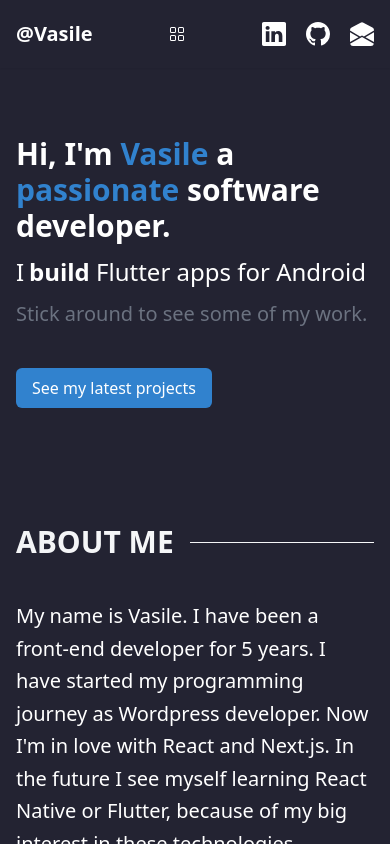
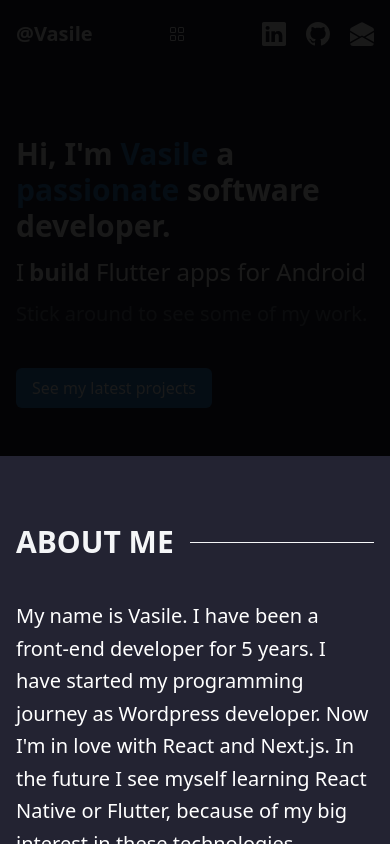
Before and after one commit to Infvyr/nextjs-portfolio, a Next.js app: page / in a window 390 px wide. Both pictures are taken after a click on the button "Open menu". Shown: the top 844 px of the page. Built offline with nearby package versions, Linux system fonts and the light colour scheme; no server answers.

Commit message:
uninstall headlessui package

```diff
--- a/components/MobileMenu.jsx
+++ b/components/MobileMenu.jsx
@@ -1,7 +1,6 @@
 "use client";
 
 import { useState } from "react";
-import { Dialog } from "@headlessui/react";
 import { BsGrid } from "react-icons/bs";
 import { ConnectMedia, Menu } from "components";
 import {
@@ -37,20 +36,14 @@ export function MobileMenu() {
 			</m.button>
 
 			<AnimatePresence>
-				{open && (
-					<Dialog
-						as={m.div}
-						open={isOpen}
-						onClose={() => null}
+				{isOpen && (
+					<m.div
 						className={`bg-black/90 fixed left-0 right-0 top-[${menuMobileHeight}] min-h-screen z-50`}
 						initial={initialMobile}
 						animate={animateMobile}
 						exit={exitMobile}
 					>
-						<Dialog.Title
-							as="div"
-							className="p-6 flex items-center justify-between border-b border-b-brand-light z-10"
-						>
+						<header className="p-6 flex items-center justify-between border-b border-b-brand-light z-10">
 							<ConnectMedia />
 							<button
 								onClick={onClose}
@@ -58,11 +51,11 @@ export function MobileMenu() {
 							>
 								<IoMdClose size="24" />
 							</button>
-						</Dialog.Title>
-						<Dialog.Panel className="px-10">
+						</header>
+						<div className="px-10">
 							<Menu onClick={onClose} />
-						</Dialog.Panel>
-					</Dialog>
+						</div>
+					</m.div>
 				)}
 			</AnimatePresence>
 		</LazyMotion>
--- a/package.json
+++ b/package.json
@@ -10,7 +10,6 @@
 		"format": "prettier --write './**/*.{js,jsx,ts,tsx,css,md,json}' --config ./.prettierrc"
 	},
 	"dependencies": {
-		"@headlessui/react": "^1.7.14",
 		"framer-motion": "^8.5.5",
 		"next": "^13.4.4",
 		"react": "^18.2.0",
```
Also changed, not shown: 1 other file (tests, documents, lock files or other folders).
